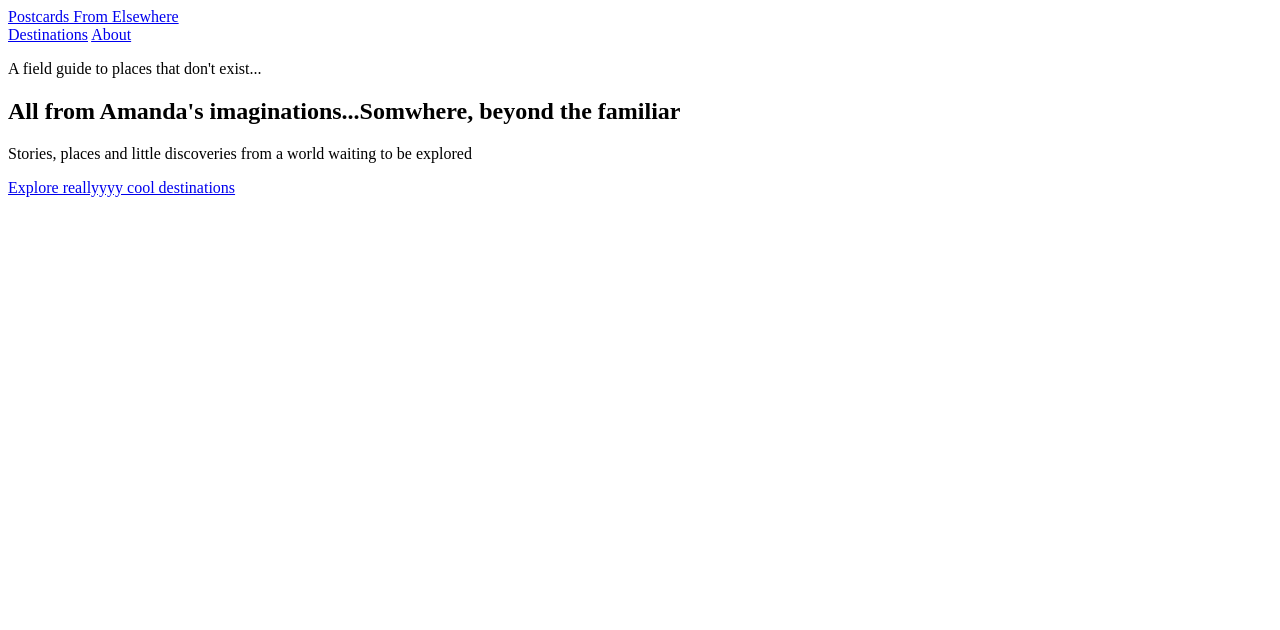
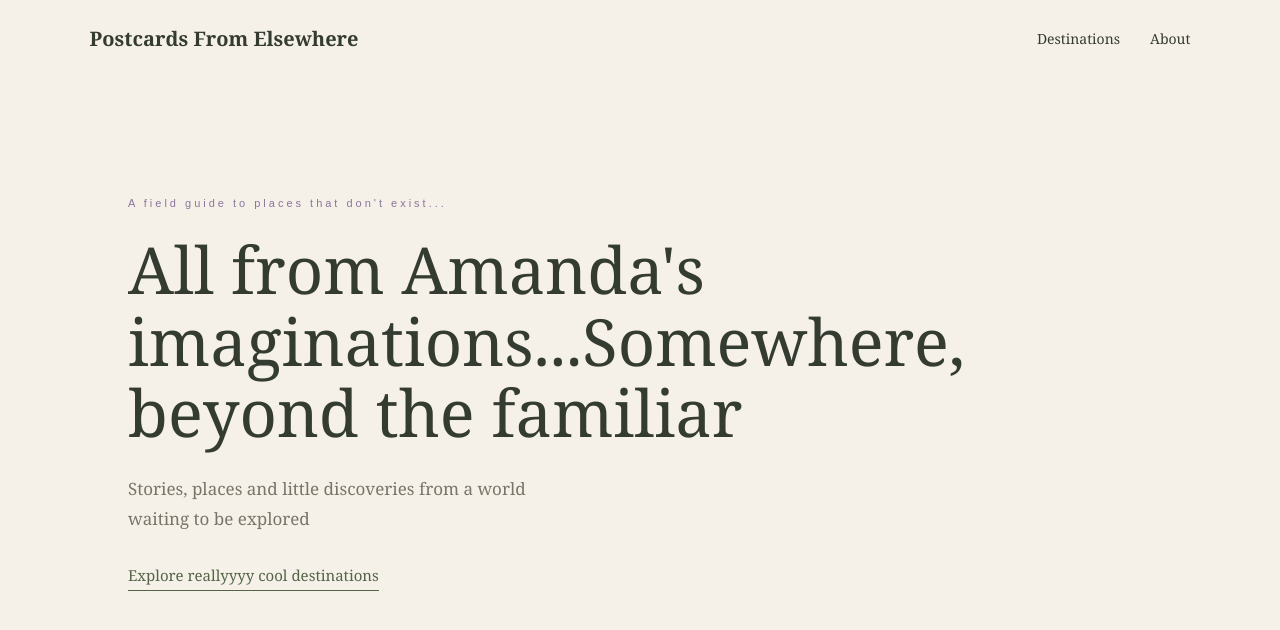
Before and after one commit to Amanda101322/Postcards-From-Elsewhere, a plain HTML site: page index.html in a window 1280 px wide. Drawn offline with Linux system fonts and the light colour scheme.

Commit message:
style homepage and naviagation links

```diff
--- a/index.html
+++ b/index.html
@@ -4,6 +4,9 @@
     <meta charset="UTF-8">
     <meta name="viewport" content="width=device-width, initial-scale=1.0">
     <title>Postcards From Elsewhere</title>
+    <link rel="preconnect" href="https://fonts.googleapis.com">
+    <link rel="preconnect" href="https://fonts.gstatic.com" crossorigin>
+    <link href="https://fonts.googleapis.com/css2?family=Alegreya+Sans:ital,wght@0,100;0,300;0,400;0,500;0,700;0,800;0,900;1,100;1,300;1,400;1,500;1,700;1,800;1,900&family=Alegreya:ital,wght@0,400..900;1,400..900&family=Cormorant+Garamond:ital,wght@0,300..700;1,300..700&display=swap" rel="stylesheet">
     <link rel="stylesheet" href="style.css">
 </head>
 <body>
@@ -21,7 +24,7 @@
     <main>
         <section class="hero">
             <p class="intro">A field guide to places that don't exist...</p>
-            <h1>All from Amanda's imaginations...Somwhere, beyond the familiar</h1>
+            <h1>All from Amanda's imaginations...Somewhere, beyond the familiar</h1>
             <p class="hero-text">
                 Stories, places and little discoveries from a world waiting to be explored</p>
             </p>
--- a/style.css
+++ b/style.css
@@ -0,0 +1,69 @@
+* {
+    margin: 0;
+    padding: 0;
+    box-sizing: border-box;
+}
+body {
+    background-color: #f5f1e8;
+    color: #343b30;
+    font-family: Georgia, serif;
+}
+header {
+    padding: 25px 7%;
+}
+nav {
+    display: flex;
+    justify-content: space-between;
+    align-items: center;
+}
+.logo {
+    color: #343b30;
+    text-decoration: none;
+    font-size: 20px;
+    font-weight: bold;
+}
+.nav-links {
+    display: flex;
+    gap: 30px;
+}
+.nav-links a {
+    color: #343b30;
+    text-decoration: none;
+    font-size: 14px;
+}
+.hero {
+    min-height: 75vh;
+    padding: 120px 10%;
+    justify-content: center;
+    flex-direction: column;
+    display: flex;
+}
+.explore-link {
+    color: #536448;
+    text-decoration: none;
+    font-size: 15px;
+    border-bottom: 1px solid #536448;
+    padding-bottom: 5px;
+    width: fit-content;
+}
+.hero-text {
+    font-size: 17px;
+    line-height: 1.8;
+    max-width: 450px;
+    color: #777568;
+    margin-bottom: 30px;
+}
+.hero h1 {
+    font-size: 65px;
+    font-weight: normal;
+    max-width: 700px;
+    line-height: 1.1;
+    margin-bottom: 25px;
+}
+.intro {
+    font-family: Arial, sans-serif;
+    font-size: 11px;
+    letter-spacing: 3px;
+    color: #8a759d;
+    margin-bottom: 25px;
+}
```
